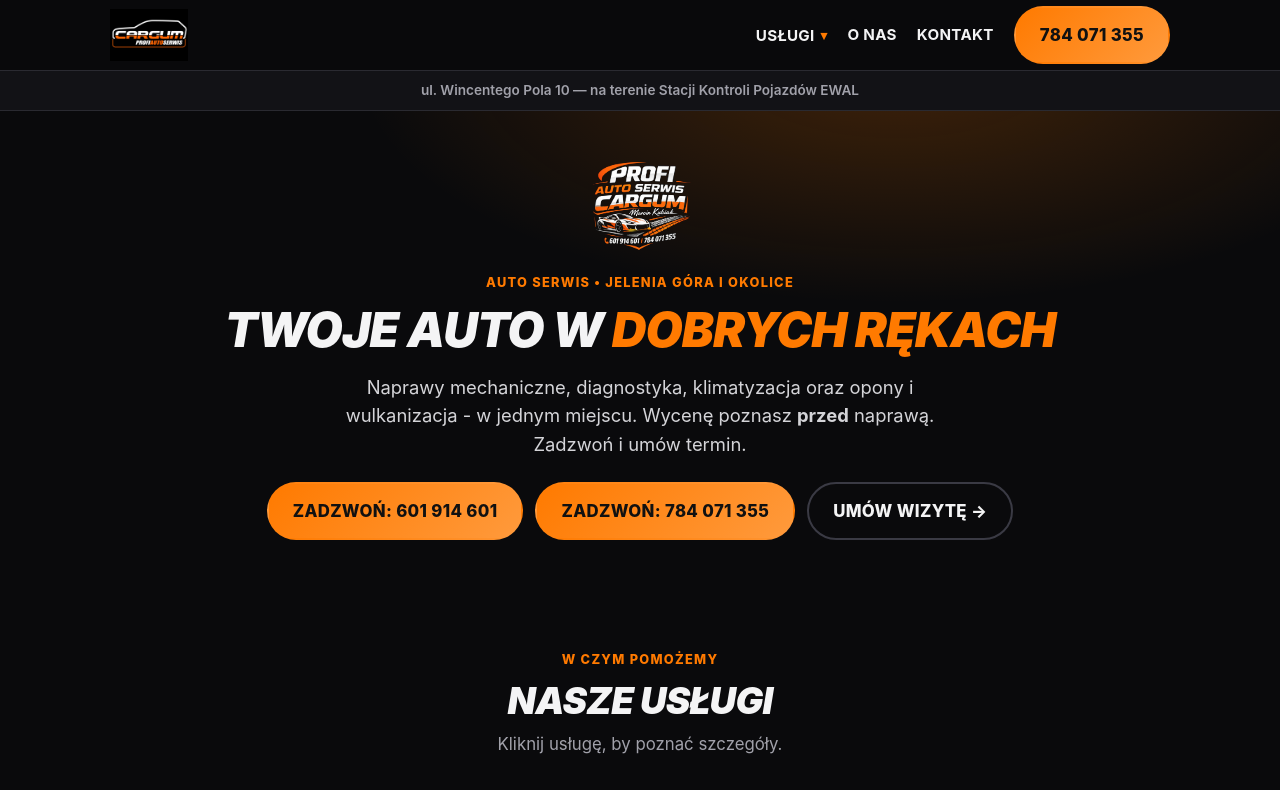
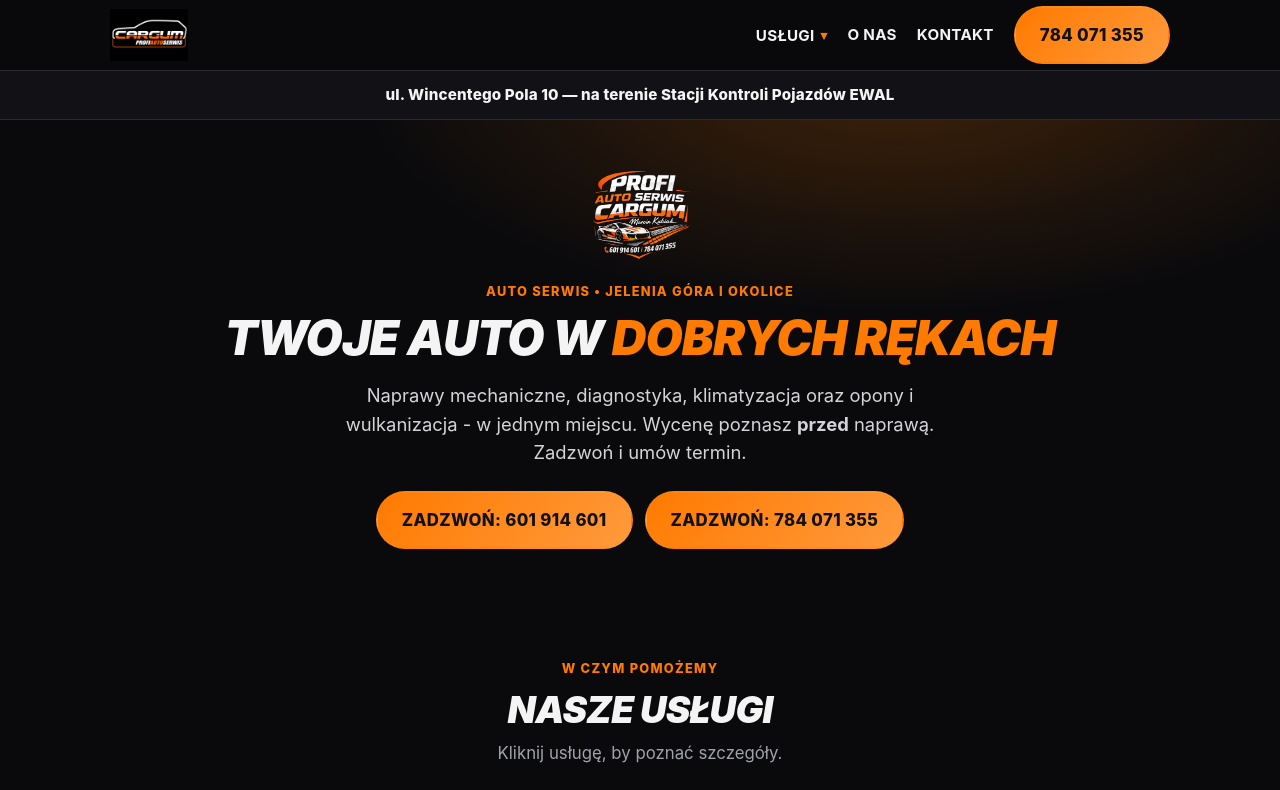
Before and after one commit to AkademiaZSB/cargum, a plain HTML site: page index.html in a window 1280 px wide. Shown: the top 790 px of the page. Drawn offline with Linux system fonts and the light colour scheme.

Commit message:
Poprawki UX: bardziej wyrazisty pasek adresu, usunięcie zbędnego CTA przy dwóch numerach, naprawa nachodzących na siebie przycisków Zadzwoń

```diff
--- a/index.html
+++ b/index.html
@@ -62,10 +62,9 @@
  <h1>Twoje auto w <span class="hl">dobrych rękach</span></h1>
  <p class="sub">Naprawy mechaniczne, diagnostyka, klimatyzacja oraz opony i wulkanizacja - w jednym miejscu.
    Wycenę poznasz <b>przed</b> naprawą. Zadzwoń i umów termin.</p>
- <div class="cta-row">
+ <div class="cta-row" style="justify-content:center">
   <a class="btn btn-call" href="tel:+48601914601">Zadzwoń: 601 914 601</a>
   <a class="btn btn-call" href="tel:+48784071355">Zadzwoń: 784 071 355</a>
-  <a class="btn btn-ghost" href="kontakt.html">Umów wizytę →</a>
  </div>
 </div></section>
 
--- a/styles.css
+++ b/styles.css
@@ -70,7 +70,12 @@ header.top{position:sticky;top:0;z-index:50;background:rgba(10,10,12,.92);backdr
 }
 
 /* Pasek adresu pod headerem */
-.addr-bar{background:var(--bg-soft);border-bottom:1px solid var(--line);color:var(--muted);font-size:.85rem;font-weight:600;text-align:center;padding:9px 0}
+.addr-bar{background:var(--bg-soft);border-bottom:1px solid var(--line);color:var(--ink);font-size:.95rem;font-weight:800;text-align:center;padding:12px 16px;letter-spacing:.01em}
+.addr-bar .wrap{max-width:680px}
+@media(max-width:560px){.addr-bar{font-size:.85rem;padding:10px 14px;line-height:1.4}}
+
+/* Wiersz przycisków (uzywany tez poza hero, np. sekcja kontakt) */
+.cta-row{display:flex;flex-wrap:wrap;gap:12px}
 
 /* Hero */
 .hero{position:relative;overflow:hidden;padding:40px 0 50px;
@@ -78,7 +83,7 @@ header.top{position:sticky;top:0;z-index:50;background:rgba(10,10,12,.92);backdr
 .hero .logo-big{max-height:110px;margin:0 auto 12px;width:auto;mix-blend-mode:lighten}
 .hero h1 .hl{color:var(--accent)}
 .hero p.sub{color:#d4d4d8;font-size:1.15rem;margin:16px auto 24px;max-width:640px}
-.hero .cta-row{display:flex;flex-wrap:wrap;gap:12px;justify-content:center}
+.hero .cta-row{justify-content:center}
 .hero.small{padding:46px 0}
 .crumbs{color:var(--muted);font-size:.85rem;margin-bottom:14px}
 .crumbs a:hover{color:var(--accent)}
```
